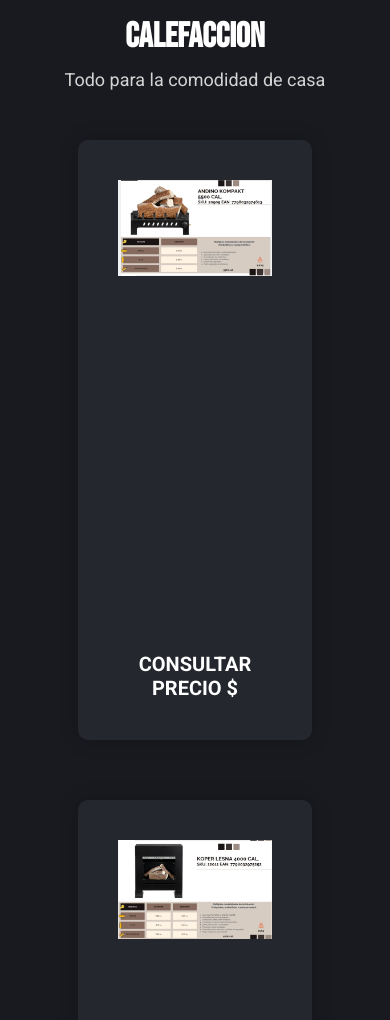
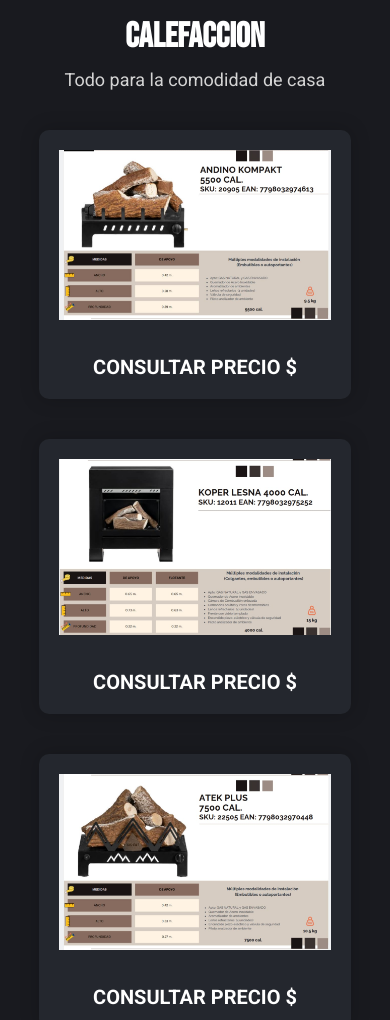
Before and after one commit to fer1288/CarsoPlac-web, a plain HTML site: page index.html in a window 390 px wide. Shown: the part 3620-4640 px from the top of the page. Drawn offline with Linux system fonts and the light colour scheme.

Commit message:
ajuste de espacion en hogar

```diff
--- a/index.html
+++ b/index.html
@@ -150,7 +150,7 @@
 
     <section id="Placas_exterior">
         <h2>Placas para exterior</h2>
-            <p>Placas de yeso ideales para exteriores, resistentes y duraderas.</p>
+            <p>Placas ideales para exteriores, resistentes y duraderas.</p>
         <div class="productos-exterior-container">
 
             <div class="producto-exterior">
--- a/style.css
+++ b/style.css
@@ -651,13 +651,9 @@ width: 100%;
 }
 
 
-
-
-
-    .producto-hogar {
+   .producto-hogar {
       width: 400px;
       height: 450px;
-
 
 
 
@@ -683,6 +679,17 @@ width: 100%;
 
 
 @media (min-width:320px) and (max-width:480px) {
+
+
+
+    .producto-hogar {
+        width: 80%;
+        height: auto;
+        padding: 20px;
+        gap: 20px;
+        margin: 20px auto;
+
+    }
 
     .float {
        width: 40px;
@@ -728,9 +735,8 @@ width: 100%;
 }
 
 
-.sello-container {
 
-}
+
 .sello img {
 
 width: 60px;
```
